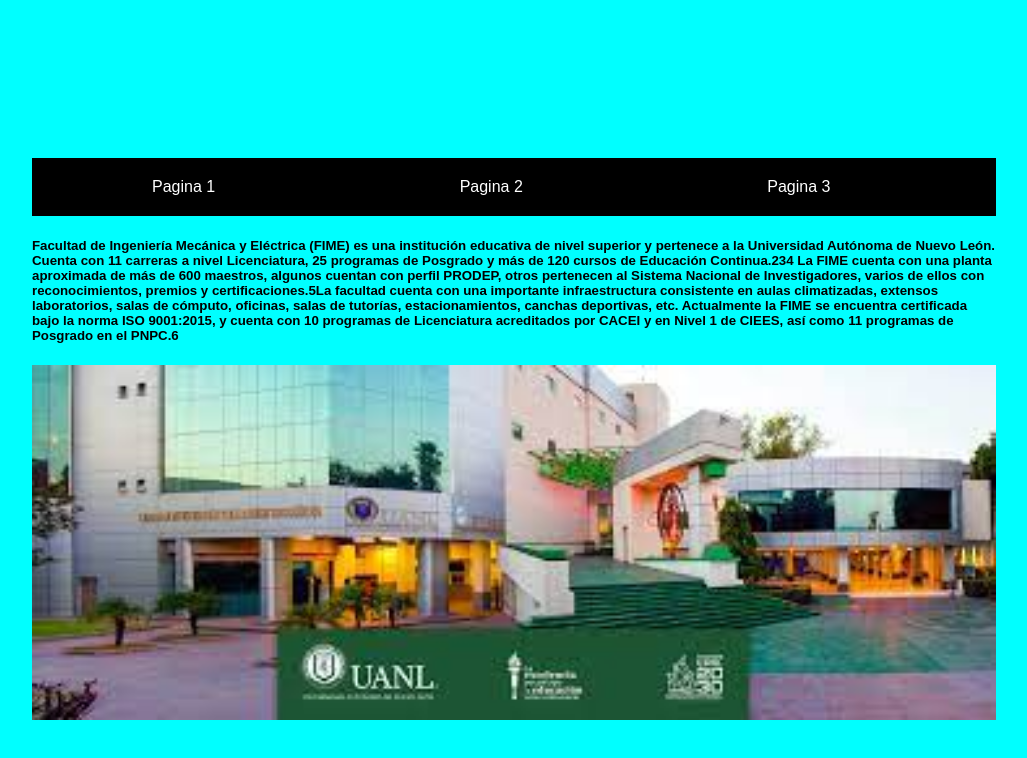
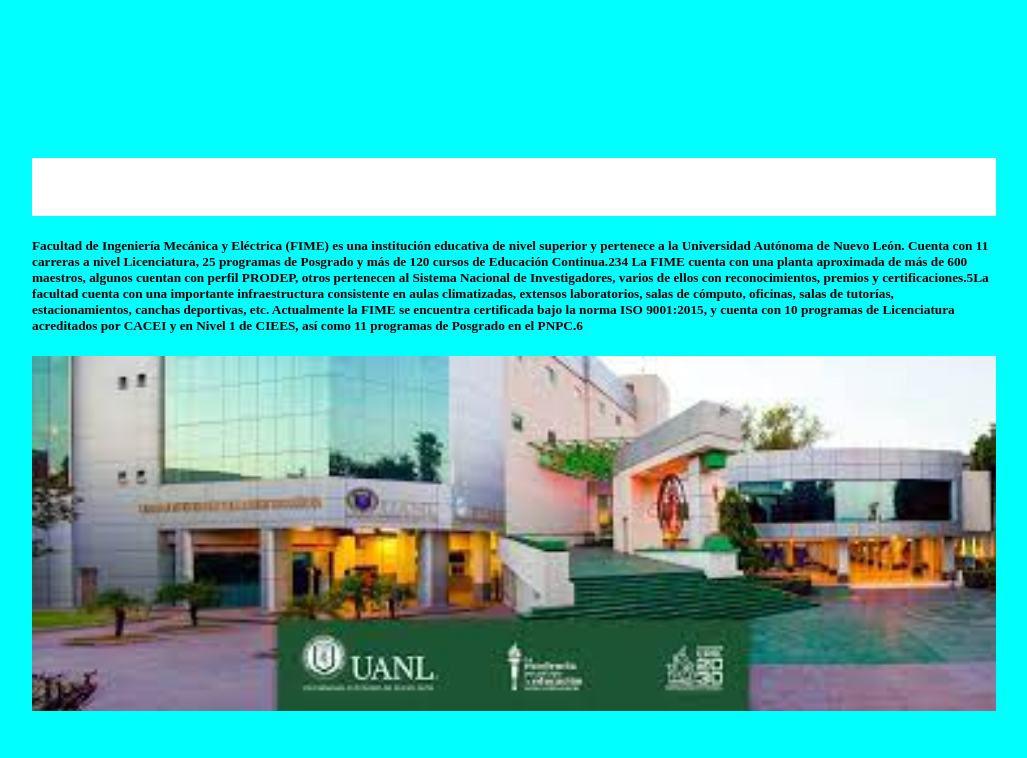
Before and after one commit to Jorge-Picazo/Laboratorio6, a plain HTML site: page index.html in a window 1280 px wide. Shown: the whole page, without its empty margins (126-1153 px from the left). Drawn offline with Linux system fonts and the light colour scheme.

Commit message:
Cambio color menu y fuente del body

```diff
--- a/index.html
+++ b/index.html
@@ -10,11 +10,11 @@
         body {
             background-color: aqua;
             padding: 150px;
-            font-family: Arial;
+            font-family: Times New Roman;
         }
 
         #menu {
-            background-color: black;
+            background-color: white;
         }
 
         #menu ul {
```
